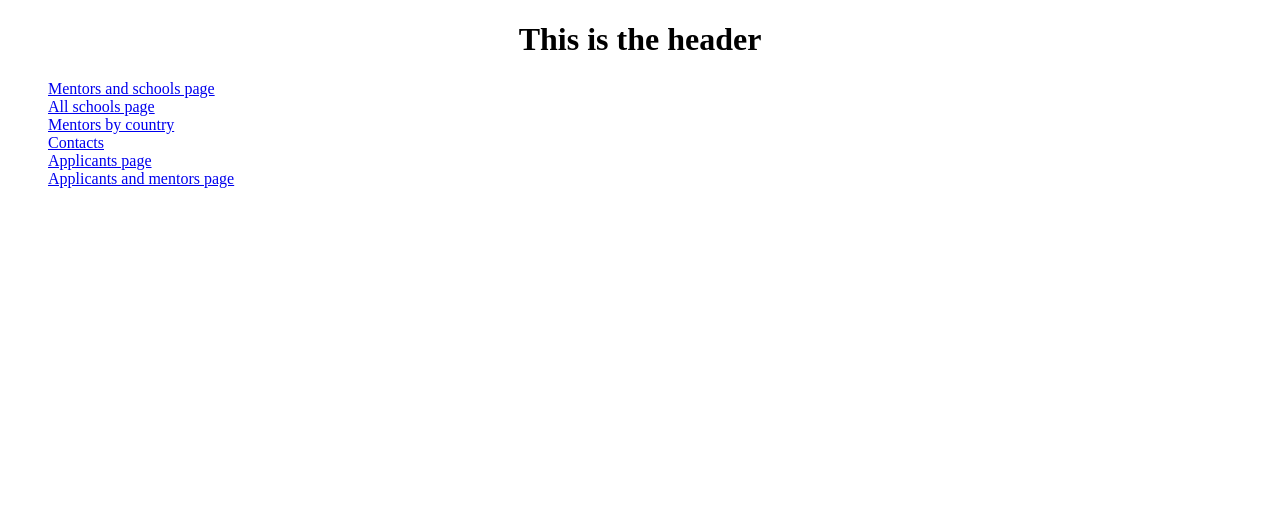
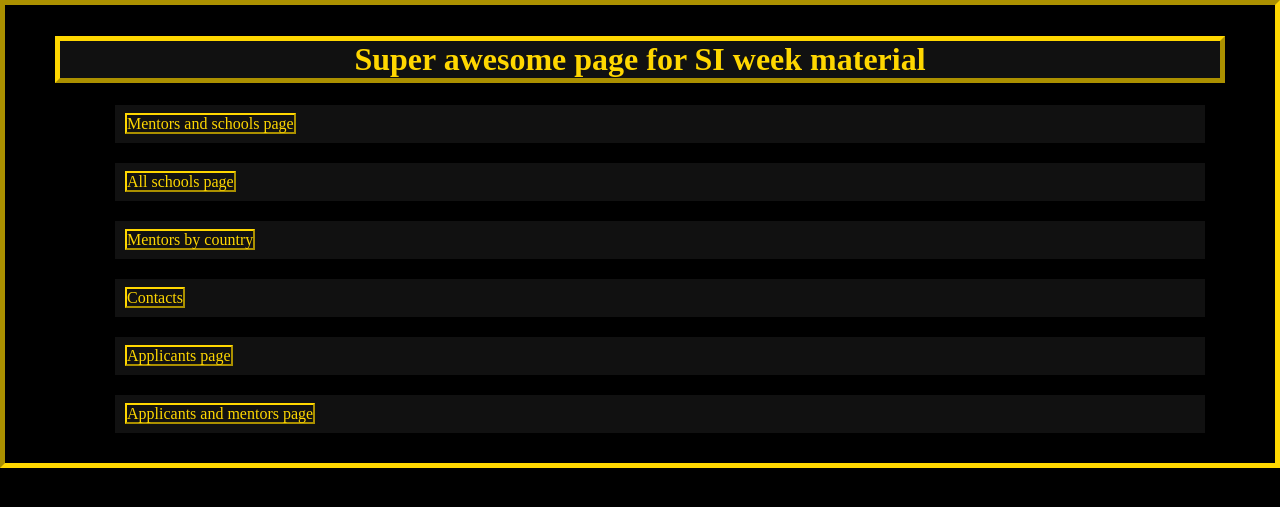
Before and after one commit to meanzwhile/SQLbasic, a Flask app: page / in a window 1280 px wide. Shown: the top 507 px of the page. Run offline with Flask 2, Linux system fonts and the light colour scheme.

Commit message:
Added css basic css

```diff
--- /dev/null
+++ b/SQLnotsobasic/static/style.css
@@ -0,0 +1,33 @@
+body {
+    background-color: black;
+    border: 5px inset gold;
+    padding: 10px 50px;
+    margin: 0px;
+}
+h1 {
+    background-color: #111111;
+    border: 5px outset gold;
+    color: gold;
+}
+ul li {
+    background: #111111;
+    padding: 10px;
+    margin: 20px;
+    text-align: left;
+}
+a {
+    border: 2px outset gold;
+    color: gold;
+    text-decoration: none;
+}
+a:hover {
+    border: 2px inset gold;
+    text-decoration: none;
+}
+th {
+    border: 2px solid gold;
+    color: gold;
+}
+td {
+    color: gold;
+}
--- a/SQLnotsobasic/templates/answer.html
+++ b/SQLnotsobasic/templates/answer.html
@@ -2,7 +2,8 @@
 
 <html>
     <head>
-
+        <title>Answers</title>
+        <link rel="stylesheet" media="screen" href="/static/style.css">
     </head>
     <body>
         <table>
@@ -19,5 +20,6 @@
             </tr>
             {% endfor %}
         </table>
+        <a href="/">Back to main page</a>
     </body>
 </html>
--- a/SQLnotsobasic/templates/index.html
+++ b/SQLnotsobasic/templates/index.html
@@ -3,9 +3,10 @@
 <html>
     <head>
         <title>SI Week exercises</title>
+        <link rel="stylesheet" media="screen" href="/static/style.css">
     </head>
     <body>
-        <h1 style=text-align:center>This is the header</h1>
+        <h1 style=text-align:center>Super awesome page for SI week material</h1>
         <ul style="list-style-type: none">
             <li><a href="/mentors">Mentors and schools page</a></li>
             <li><a href="/all-school">All schools page</a></li>
```
